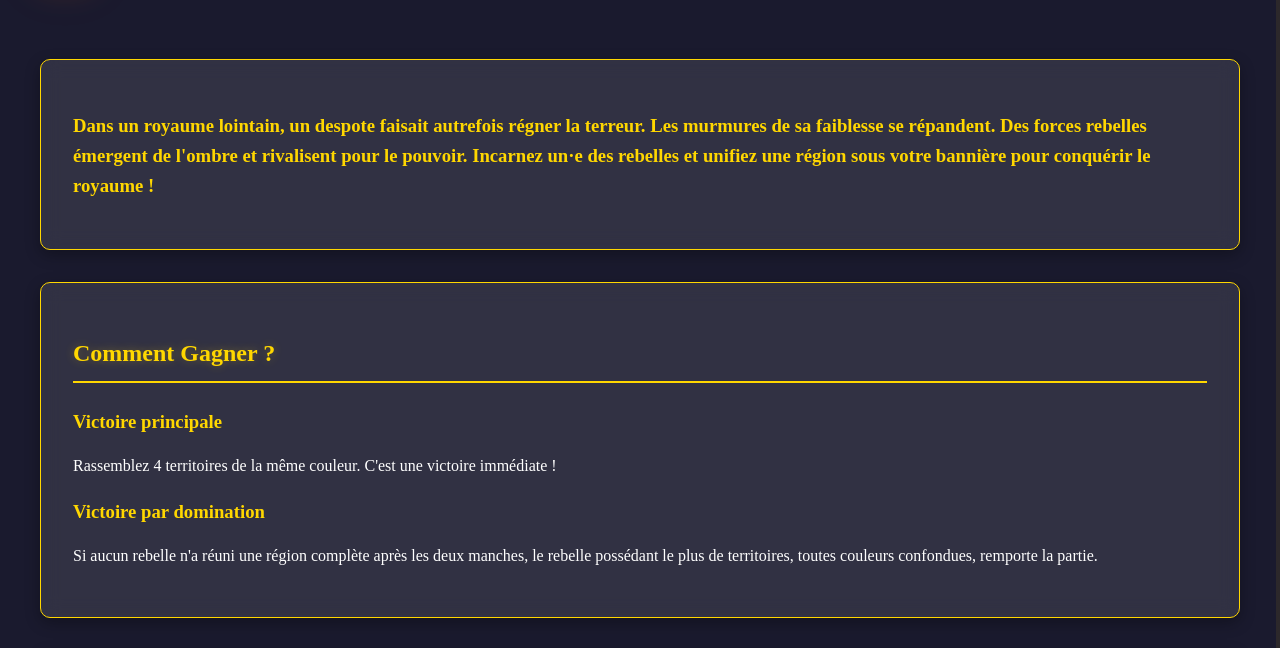
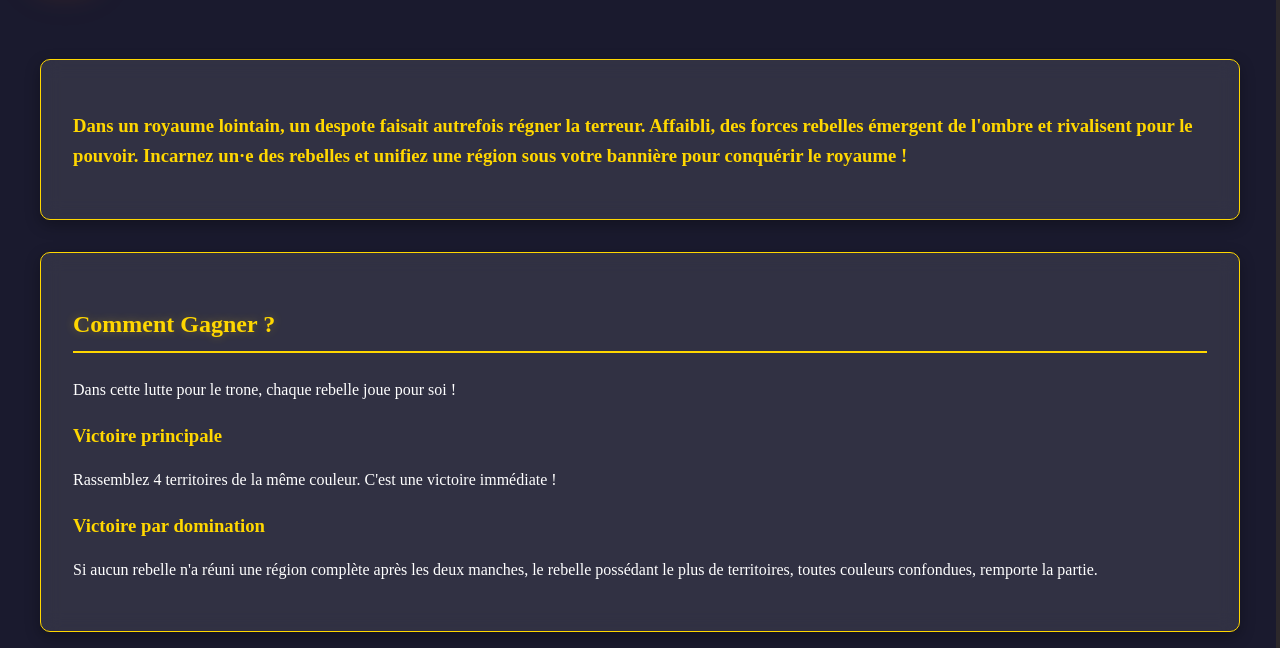
Before and after one commit to PutschGame/site, a plain HTML site: page game.html in a window 1280 px wide. Shown: the part 88-736 px from the top of the page. Drawn offline with Linux system fonts and the light colour scheme.

Commit message:
Add files via upload

```diff
--- a/game.html
+++ b/game.html
@@ -307,7 +307,7 @@
 
         <section id="presentation" class="section-main">
             <div class="game-info">
-                <h3 class="highlight-info">Dans un royaume lointain, un despote faisait autrefois régner la terreur. Les murmures de sa faiblesse se répandent. Des forces rebelles émergent de l'ombre et rivalisent pour le pouvoir. Incarnez un·e des rebelles et unifiez une région sous votre bannière pour conquérir le royaume !</h3>
+                <h3 class="highlight-info">Dans un royaume lointain, un despote faisait autrefois régner la terreur. Affaibli, des forces rebelles émergent de l'ombre et rivalisent pour le pouvoir. Incarnez un·e des rebelles et unifiez une région sous votre bannière pour conquérir le royaume !</h3>
 
             </div>
 
@@ -318,6 +318,7 @@
 
         <section id="comment-gagner" class="section-main">
             <h2>Comment Gagner ?</h2>
+            <p>Dans cette lutte pour le trone, chaque rebelle joue pour soi !</p>
             <h3> Victoire principale</h3>
             <p>Rassemblez 4 territoires de la même couleur. C'est une victoire immédiate ! </p>
             <h3>Victoire par domination</h3>
```
